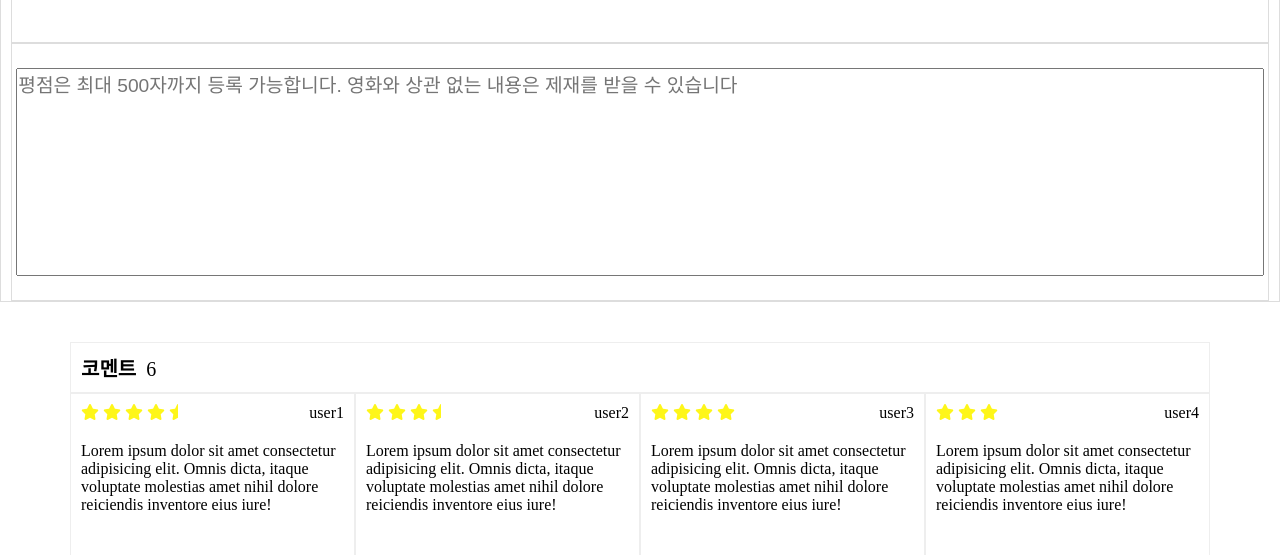
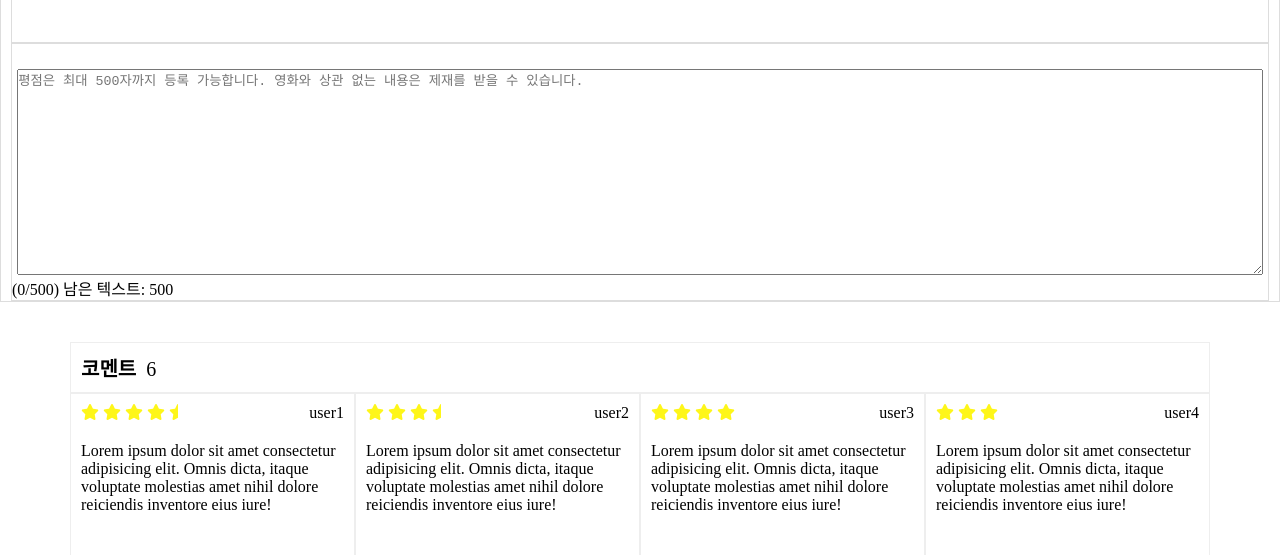
Before and after one commit to jiiinchoi/7team, a plain HTML site: page movie/movie copy.html in a window 1280 px wide. Shown: the part 545-1100 px from the top of the page. Drawn offline with Linux system fonts and the light colour scheme.

Commit message:
lyc movie textarea 규격으로 변경

```diff
--- a/movie/movie copy.html
+++ b/movie/movie copy.html
@@ -34,10 +34,18 @@
       <span id="result"></span>
     </div>
   </div>
-  <div class="mycomment-input" id="mycomment_tb">
-    <input type="text" maxlength="500"
-    placeholder="평점은 최대 500자까지 등록 가능합니다. 영화와 상관 없는 내용은 제재를 받을 수 있습니다">
+  <!-- <div class="mycomment-input">
+    <textarea id="mycomment" placeholder="평점은 최대 500자까지 등록 가능합니다. 영화와 상관 없는 내용은 제재를 받을 수 있습니다.">
+    </textarea>
     <span id="my-char-count"></span>
+  </div> -->
+  <div class="mycomment-input">
+    <textarea id="mycomment" placeholder="평점은 최대 500자까지 등록 가능합니다. 영화와 상관 없는 내용은 제재를 받을 수 있습니다."></textarea>
+    <span id="my-char-count" textContent="(0/500) 남은 텍스트: 500"></span>
+  </div>
+
+
+  </div>
   </div>
 </div>
 
--- a/movie/movie.css
+++ b/movie/movie.css
@@ -109,6 +109,24 @@
   font-size: 1rem;
 }
 
+.mycomment-input {
+  margin: 0px 10px;
+  border: 1px solid #ddd;
+  display: flex;
+  align-items: center;
+  justify-content: center;
+  height: 20vw;
+  position: relative;
+  bottom: auto;
+}
+
+#mycomment {
+  width: 99%;
+  height: 80%;
+  vertical-align: top;
+}
+
+
 @media screen and (max-width: 500px) {
   #mycomment_tb input[type="text"]::placeholder {
     font-size: 1rem;
--- a/movie/movie.js
+++ b/movie/movie.js
@@ -35,11 +35,40 @@ window.addEventListener('resize', function() {
 
 
 
-const input = document.querySelector("#mycomment_tb input[type='text']");
+// const input = document.querySelector("#mycomment_tb input[type='text']");
+// const charCount = document.querySelector("#my-char-count");
+
+// input.addEventListener("input", () => {
+//   const textLength = input.value.length;
+//   const remainingCharacters = 500 - textLength;
+//   charCount.textContent = `(${textLength}/500) 남은 텍스트: ${remainingCharacters}`;
+// });
+
+
+
+// const textarea = document.querySelector("#mycomment");
+// const charCount = document.querySelector("#my-char-count");
+
+// textarea.addEventListener("input", () => {
+//   const textLength = textarea.value.replace(/\s/g, "").length;
+//   const remainingCharacters = 500 - textLength;
+//   charCount.textContent = `(${textLength}/500) 남은 텍스트: ${remainingCharacters}`;
+// });
+
+// const textLength = textarea.value.length;
+
+const textarea = document.querySelector("#mycomment");
 const charCount = document.querySelector("#my-char-count");
 
-input.addEventListener("input", () => {
-  const textLength = input.value.length;
+charCount.textContent = "(0/500) 남은 텍스트: 500";
+
+textarea.addEventListener("input", () => {
+  const textLength = textarea.value.trim().length;
   const remainingCharacters = 500 - textLength;
-  charCount.textContent = `(${textLength}/500) 남은 텍스트: ${remainingCharacters}`;
+
+  if (textarea.value !== null && textarea.value !== "") {
+    charCount.textContent = `(${textLength}/500) 남은 텍스트: ${remainingCharacters}`;
+  } else {
+    charCount.textContent = "(0/500) 남은 텍스트: 500";
+  }
 });
```
